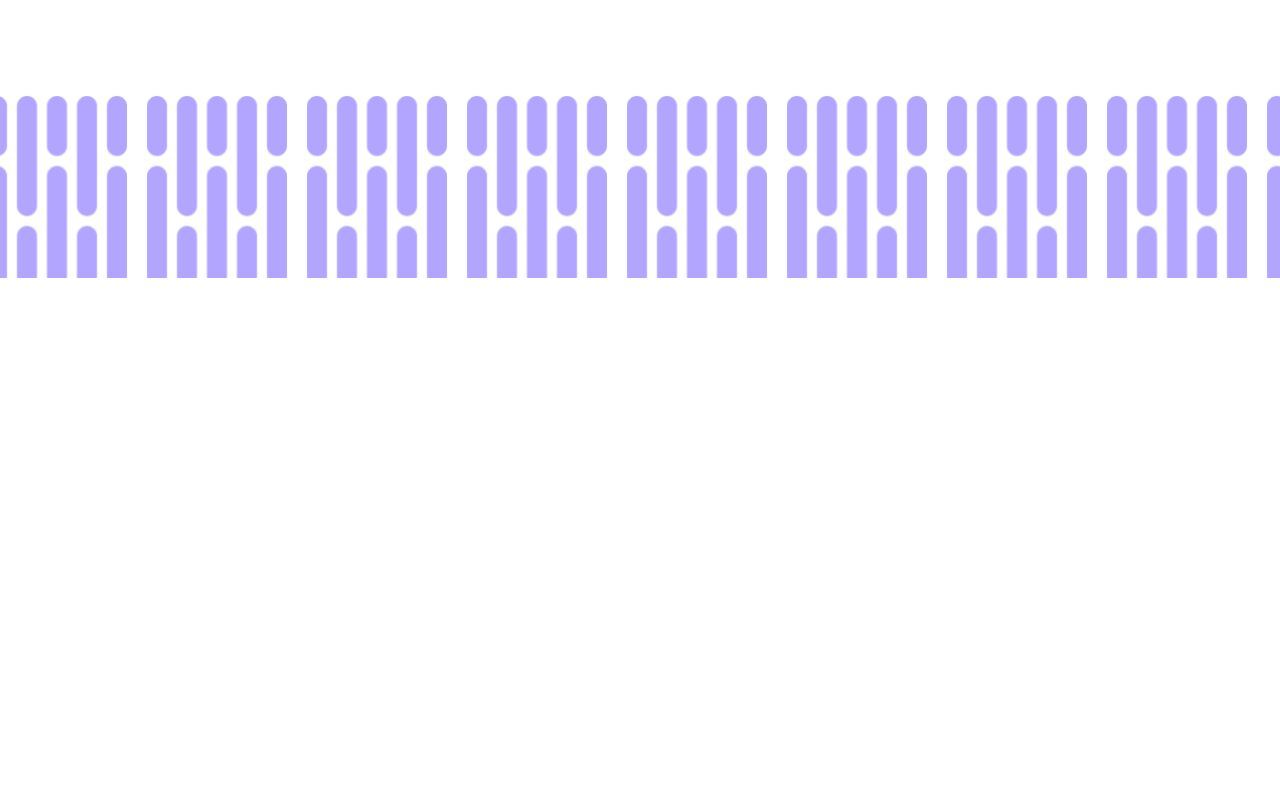
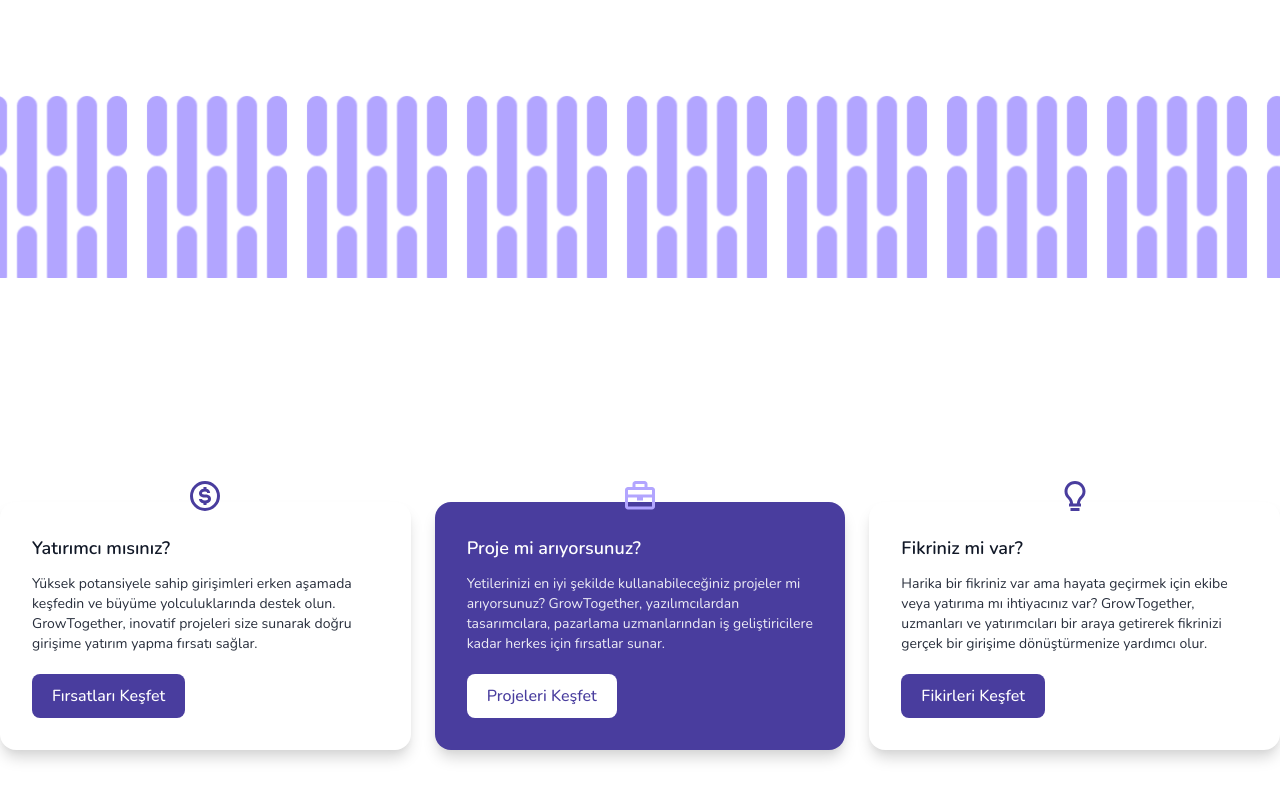
Before and after one commit to poyrazavsever/hackathon_ideacube, a Next.js app: page / in a window 1280 px wide. Shown: the part 480-1280 px from the top of the page. Before the commit the page ends 886 px from the top, so only its background shows below. Built offline with nearby package versions, Linux system fonts and the light colour scheme.

Commit message:
feat: done explore cards

```diff
--- /dev/null
+++ b/components/Home/ExploreCards.jsx
@@ -0,0 +1,70 @@
+import React from "react";
+import { BiDollarCircle, BiBriefcase, BiBulb } from "react-icons/bi";
+
+const ExploreCards = () => {
+  const cards = [
+    {
+      title: "Yatırımcı mısınız?",
+      description:
+        "Yüksek potansiyele sahip girişimleri erken aşamada keşfedin ve büyüme yolculuklarında destek olun. GrowTogether, inovatif projeleri size sunarak doğru girişime yatırım yapma fırsatı sağlar.",
+      buttonText: "Fırsatları Keşfet",
+      icon: <BiDollarCircle className="text-4xl text-primary" />,
+      bgColor: "bg-white",
+      textColor: "text-gray-900",
+      buttonColor: "bg-primary text-white hover:bg-opacity-80",
+    },
+    {
+      title: "Proje mi arıyorsunuz?",
+      description:
+        "Yetilerinizi en iyi şekilde kullanabileceğiniz projeler mi arıyorsunuz? GrowTogether, yazılımcılardan tasarımcılara, pazarlama uzmanlarından iş geliştiricilere kadar herkes için fırsatlar sunar.",
+      buttonText: "Projeleri Keşfet",
+      icon: <BiBriefcase className="text-4xl text-secondary" />,
+      bgColor: "bg-primary text-white",
+      textColor: "text-white",
+      buttonColor: "bg-white text-primary hover:bg-opacity-90",
+    },
+    {
+      title: "Fikriniz mi var?",
+      description:
+        "Harika bir fikriniz var ama hayata geçirmek için ekibe veya yatırıma mı ihtiyacınız var? GrowTogether, uzmanları ve yatırımcıları bir araya getirerek fikrinizi gerçek bir girişime dönüştürmenize yardımcı olur.",
+      buttonText: "Fikirleri Keşfet",
+      icon: <BiBulb className="text-4xl text-primary" />,
+      bgColor: "bg-white",
+      textColor: "text-gray-900",
+      buttonColor: "bg-primary text-white hover:bg-opacity-80",
+    },
+  ];
+
+  return (
+    <div className="flex flex-col md:flex-row gap-6 justify-center items-center py-12 md:py-24">
+      {cards.map((card, index) => (
+        <div
+          key={index}
+          className={`relative p-8 rounded-2xl shadow-neutral-300 shadow-lg transition-all duration-300 hover:shadow-2xl w-full max-w-sm md:max-w-md ${card.bgColor}`}
+        >
+          {/* Icon */}
+          <div className="absolute -top-6 left-1/2 transform -translate-x-1/2 bg-opacity-20 rounded-full flex items-center justify-center">
+            {card.icon}
+          </div>
+
+          {/* İçerik */}
+          <h3 className={`text-lg font-semibold mb-3 ${card.textColor}`}>
+            {card.title}
+          </h3>
+          <p className={`text-sm mb-5 ${card.textColor} opacity-90`}>
+            {card.description}
+          </p>
+
+          {/* Buton */}
+          <button
+            className={`px-5 py-2.5 rounded-lg font-medium transition-all duration-200 ${card.buttonColor}`}
+          >
+            {card.buttonText}
+          </button>
+        </div>
+      ))}
+    </div>
+  );
+};
+
+export default ExploreCards;
--- a/package.json
+++ b/package.json
@@ -9,9 +9,10 @@
     "lint": "next lint"
   },
   "dependencies": {
+    "next": "15.1.7",
     "react": "^19.0.0",
     "react-dom": "^19.0.0",
-    "next": "15.1.7"
+    "react-icons": "^5.5.0"
   },
   "devDependencies": {
     "postcss": "^8",
--- a/pages/index.js
+++ b/pages/index.js
@@ -1,3 +1,4 @@
+import ExploreCards from "@/components/Home/ExploreCards";
 import Herosection from "@/components/Home/Herosection";
 
 export default function Home() {
@@ -6,6 +7,8 @@ export default function Home() {
 
       <Herosection/>
 
+      <ExploreCards />
+
     </div>
   );
 }
```
Also changed, not shown: 1 other file (tests, documents, lock files or other folders).
